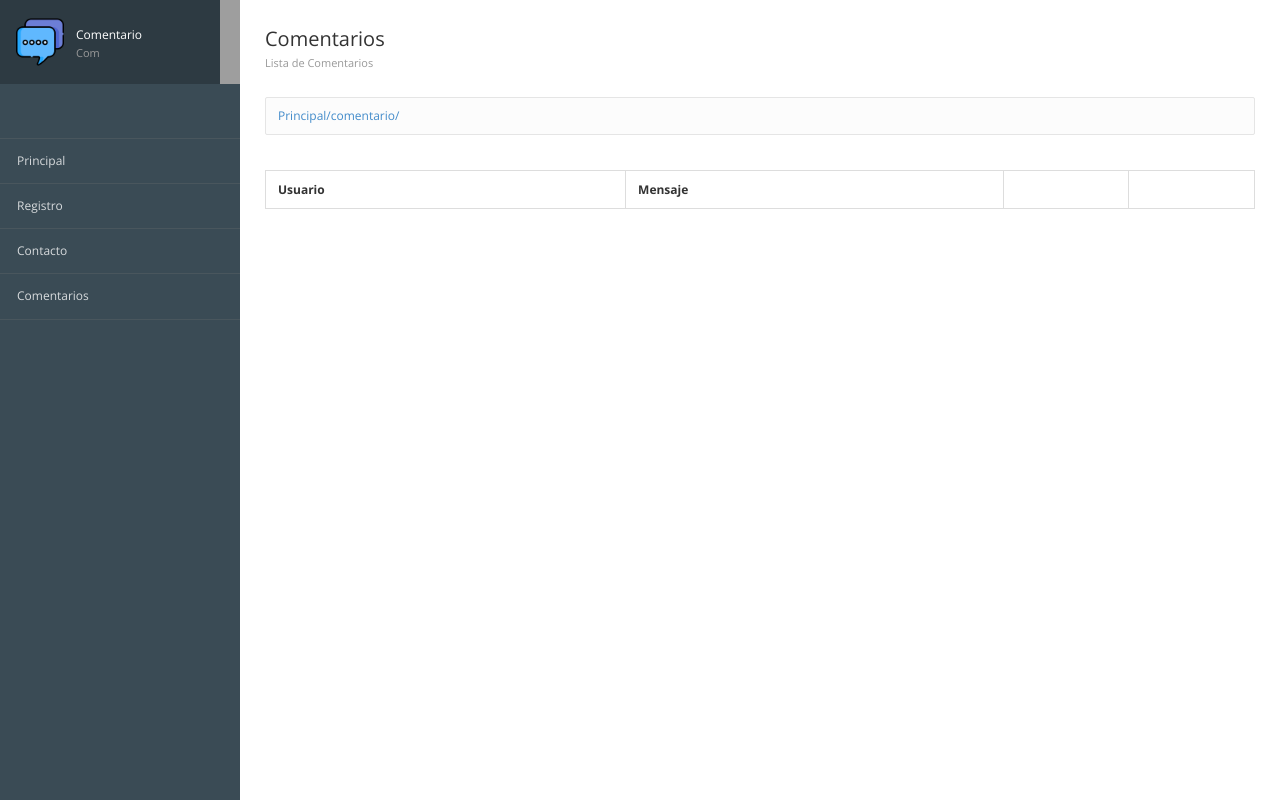
After one commit to Chawder7/proyect-django, a Django app: page /comentario/ in a window 1280 px wide. The commit adds this page. Run offline with Django 5.2, Linux system fonts and the light colour scheme; data that the repository does not hold is empty; some libraries are stand-ins or nearby versions; grey boxes are pictures that could not be loaded.

Commit message:
Fin CRUD

```diff
--- a/prueba/inicio/templates/inicio/encabezado.html
+++ b/prueba/inicio/templates/inicio/encabezado.html
@@ -68,6 +68,7 @@
 							<li><a href="{% url "Principal" %}">Principal</a></li>
 							<li><a href="{% url "Formulario" %}">Registro</a></li>
                             <li><a href="{% url "Contacto" %}">Contacto</a></li>
+							<li><a href="{% url "Comentario" %}">Comentarios</a></li>
 				</ul>
 				<!-- /Fin menú -->
 			</div>
--- a/prueba/prueba/urls.py
+++ b/prueba/prueba/urls.py
@@ -25,7 +25,11 @@ urlpatterns = [
     path('contacto/',views_reg.contacto,name="Contacto"),
     path('formulario/',views.formulario,name="Formulario"),
     path('ejemplo/',views.ejemplo,name="ejemplo"),
-    path('registrar/',views_reg.registrar,name="Registrar")
+    path('registrar/',views_reg.registrar,name="Registrar"),
+    path('comentario/',views_reg.comentario,name="Comentario"),
+    path('eliminarComentario/<int:id>/', views_reg.eliminarComentarioContacto,name="Eliminar"),
+    path('editarComentario/<int:id>/',views_reg.editarComentarioContacto,name="Editar"),
+    path('formEditarComentario/<int:id>/',views_reg.consultaComentarioindividual,name="ConsultaIndiv")
 ]
 
 if settings.DEBUG:
--- /dev/null
+++ b/prueba/registros/templates/registros/comentarios.html
@@ -0,0 +1,44 @@
+{% extends "inicio/encabezado.html" %}
+{% block  titulo%}
+Comentatio
+{% endblock  %}
+{% block imagen %}
+{% load static %}
+{% static "inicio/images/msm.png" %}
+{% endblock  %}
+{% block  text%}Comentario{% endblock  %}
+{% block  snap%}Com{% endblock  %}
+{% block  subtitulo%}
+<div class="page-header">
+    <div class="page-title">
+        <h3>Comentarios
+        <small>Lista de Comentarios </small></h3>
+    </div>
+</div>
+{% endblock  %}
+{% block  contenido%}
+<table class="table table-bordered table-striped">
+    <thead>
+        <tr>
+            <th>Usuario</th>
+            <th>Mensaje</th>
+            <th></th>
+            <th></th>
+        </tr>
+    </thead>
+    <tboody>
+        {% for comentario in comentarios %}
+            <tr>
+                <td class="text-center">{{comentario.usuario}}</td>
+                <td class="text-semibold">{{comentario.mensaje}}</td>
+                <td class="text-center">
+                    <a href="{% url "ConsultaIndiv" comentario.id%}">Editar</a>
+                </td>
+                <td class="text-center">
+                    <a href="{% url "Eliminar" comentario.id%}">Eliminar</a>
+                </td>
+            </tr>
+        {% endfor %}
+    </tboody>
+ </table>
+{% endblock  %}
--- a/prueba/registros/views.py
+++ b/prueba/registros/views.py
@@ -1,5 +1,5 @@
-from django.shortcuts import render
-from .models import Alumnos
+from django.shortcuts import render, get_object_or_404
+from .models import Alumnos,ComentarioContacto
 from .forms import ComtarioContactoForm
 
 # Create your views here.
@@ -15,6 +15,33 @@ def registrar(request):
         form = ComtarioContactoForm(request.POST)
         if form.is_valid:
             form.save()
-            return render(request,'registros/contacto.html')
+            comentarios = ComentarioContacto.objects.all()
+            return render(request,'registros/comentarios.html',{'comentarios':comentarios})
     form = ComtarioContactoForm()
     return render(request,'registros/contacto.html',{'form' : form})
+
+def comentario(request):
+    comentarios=ComentarioContacto.objects.all()
+    return render(request,'registros/comentarios.html',{'comentarios':comentarios})
+
+def eliminarComentarioContacto(request, id, confirmacion='registros/confirmarElminacion.html'):
+
+    comentario = get_object_or_404(ComentarioContacto, id=id)
+    if request.method=='POST':
+        comentario.delete()
+        comentarios=ComentarioContacto.objects.all()
+        return render(request,"registros/comentarios.html",{'comentarios':comentarios})
+    return render(request, confirmacion,{'object':comentario})
+
+def consultaComentarioindividual(request,id):
+    comentario=ComentarioContacto.objects.get(id=id)
+    return render(request,"registros/editarComentario.html",{'comentario':comentario})
+
+def editarComentarioContacto(request,id):
+    comentario = get_object_or_404(ComentarioContacto, id=id)
+    form = ComtarioContactoForm(request.POST, instance=comentario)
+    if form.is_valid():
+        form.save()
+        comentarios=ComentarioContacto.objects.all()
+        return render(request,"registros/comentarios.html",{'comentarios':comentarios})
+    return render(request,"registros/editarComentario.html",{'comentario':comentario})
```
Also changed, not shown: prueba/registros/templates/registros/confirmarElminacion.html (added, +28 -0 lines), prueba/registros/templates/registros/editarComentario.html (added, +40 -0 lines), prueba/inicio/static/inicio/images/msm.png (added), prueba/media/fotos/mex.jpg (added), prueba/registros/migrations/0001_initial.py, prueba/registros/migrations/0002_alter_alumnos_options_alumnos_imagen_and_more.py (deleted), prueba/registros/migrations/0003_comentario.py (deleted), prueba/registros/migrations/0004_alter_comentario_options.py (deleted), prueba/registros/migrations/0005_alter_comentario_coment.py (deleted), prueba/registros/migrations/0006_comentariocontacto.py (deleted).
